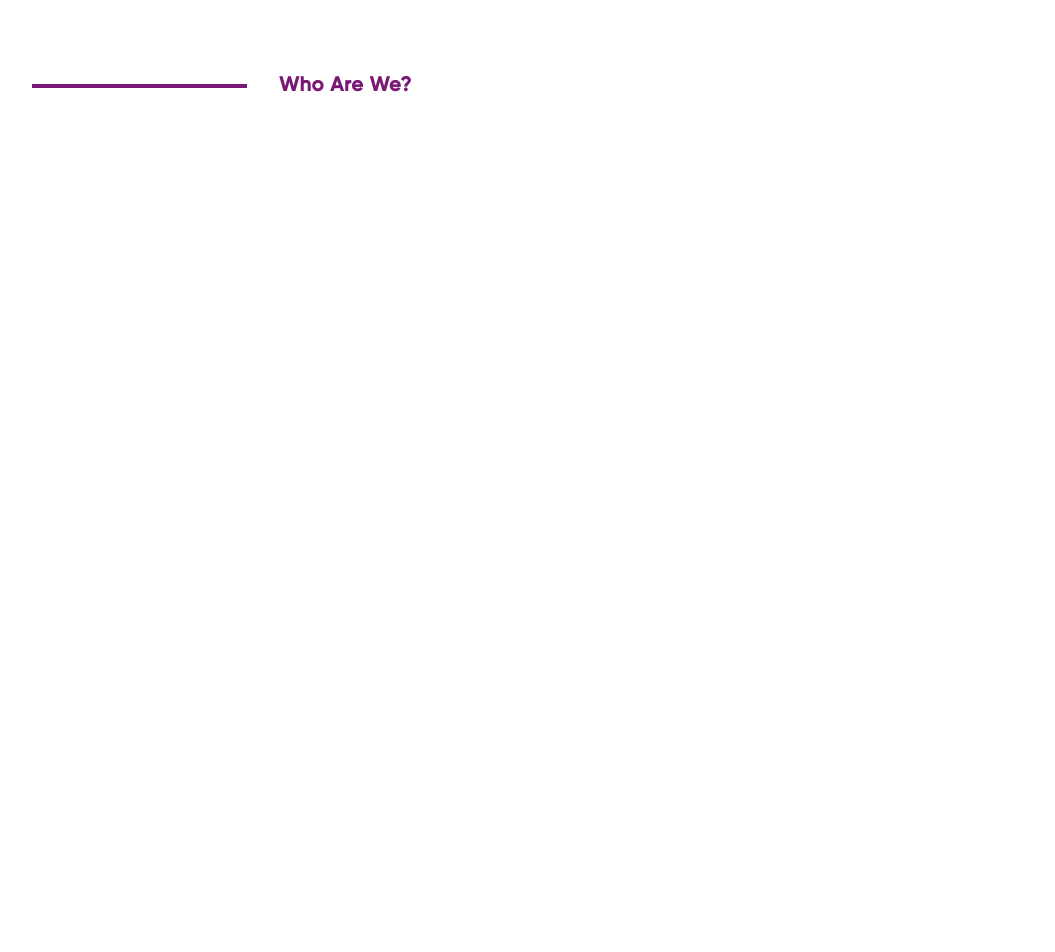
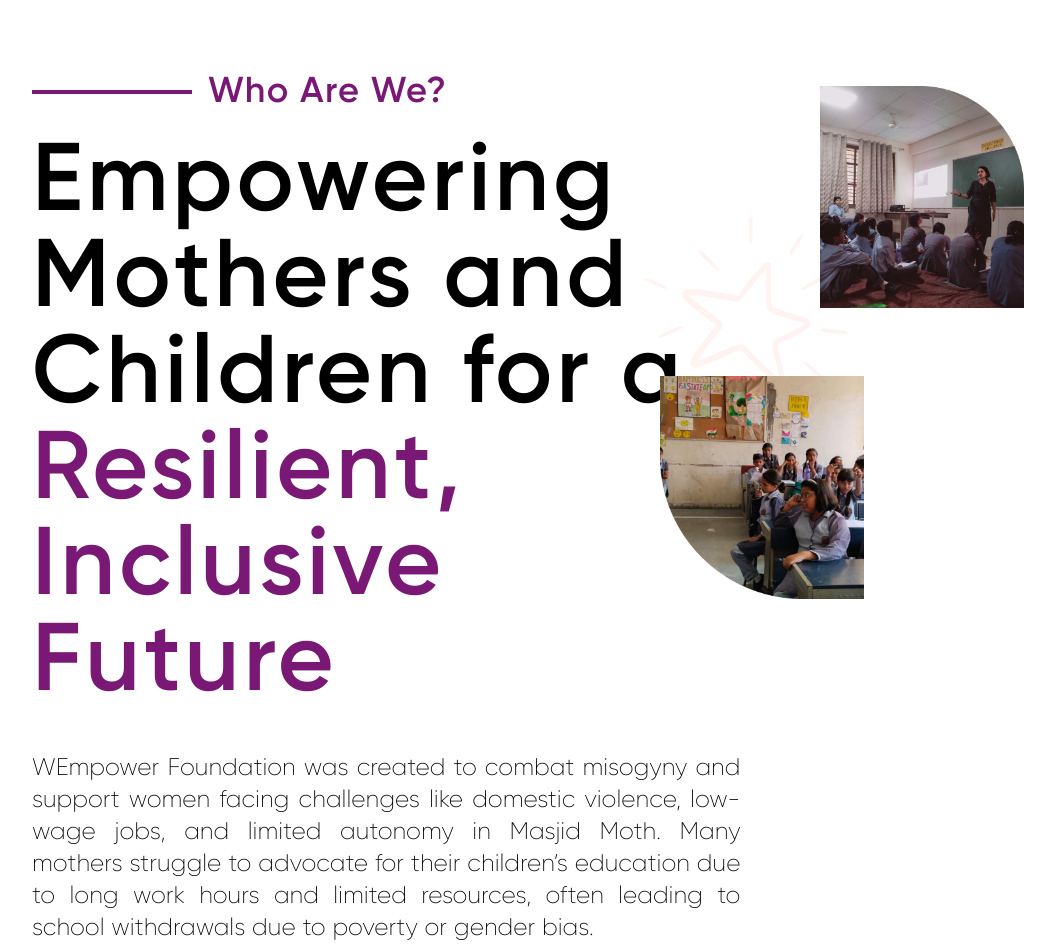
Before and after one commit to WEmpowerFoundation-24/WEmpowered_Website, a React (Vite) app in the folder Website/: page / in a window 1280 px wide. Shown: the part 1200-2152 px from the top of the page, without its empty margins (80-1135 px from the left). Before the commit the page ends 1484 px from the top, so only its background shows below. Built offline with nearby package versions, Linux system fonts and the light colour scheme.

Commit message:
made home_part3 responsive

```diff
--- a/Website/package.json
+++ b/Website/package.json
@@ -14,7 +14,7 @@
     "react": "^18.3.1",
     "react-dom": "^18.3.1",
     "react-router-dom": "^7.0.1",
-    "router": "^1.3.8"
+    "router": "^2.0.0"
   },
   "devDependencies": {
     "@eslint/js": "^9.13.0",
@@ -29,6 +29,6 @@
     "globals": "^15.11.0",
     "postcss": "^8.4.49",
     "tailwindcss": "^3.4.15",
-    "vite": "^5.4.10"
+    "vite": "^5.4.11"
   }
 }
--- a/Website/src/components/Home-Components/HomePart3Component/Heading.jsx
+++ b/Website/src/components/Home-Components/HomePart3Component/Heading.jsx
@@ -1,10 +1,8 @@
 export default function Heading() {
   return (
-    <>
-      <div className="font-Gilroy-700 text-6xl tracking-[0.04em] mb-10 pr-16 text-wrap leading-[75px]">
-        Empowering Mothers and Children for a{" "}
-        <span className="text-[#791975]">Resilient, Inclusive Future</span>
-      </div>
-    </>
+    <div className="font-Gilroy-700 text-4xl sm:text-5xl md:text-6xl lg:text-7xl xl:text-8xl tracking-[0.04em] mb-6 sm:mb-8 md:mb-10 pr-4 md:pr-16 text-wrap leading-tight md:leading-[75px] text-center sm:text-left">
+      Empowering Mothers and Children for a{" "}
+      <span className="text-[#791975]">Resilient, Inclusive Future</span>
+    </div>
   );
 }
--- a/Website/src/components/Home-Components/HomePart3Component/Images.jsx
+++ b/Website/src/components/Home-Components/HomePart3Component/Images.jsx
@@ -1,26 +1,30 @@
 import Star from "/src/assets/Home_Assets/Pink Star.png";
 import Classroom1 from "/src/assets/Home_Assets/Classroom-1.png";
 import Classroom2 from "/src/assets/Home_Assets/Classroom-2.png";
+
 export default function Images() {
   return (
-    <>
-      <div>
+    <div className="relative flex flex-col items-center justify-center lg:justify-start lg:items-start lg:block w-full min-h-[400px]">
+      {/* Star Image */}
       <img
         src={Star}
-          alt="pink start"
-          className=" w-80 absolute right-64 top-6"
+        alt="Pink Star"
+        className="w-32  lg:w-64 xl:w-80 lg:absolute lg:right-60 lg:top-20 hidden xl:block"
       />
+
+      {/* Classroom2 Image */}
       <img
         src={Classroom2}
         alt="Classroom2"
-          className="absolute w-80 right-16 top-[-50px]"
+        className="w-32  lg:w-64 xl:w-80 lg:absolute lg:right-16 lg:top-[-50px] hidden xl:block"
       />
+
+      {/* Classroom1 Image */}
       <img
         src={Classroom1}
         alt="Classroom1"
-          className="absolute w-80 top-60 right-56"
+        className="w-32  lg:w-64 xl:w-80 lg:absolute lg:right-56 lg:top-60 hidden xl:block"
       />
     </div>
-    </>
   );
 }
--- a/Website/src/components/Home-Components/HomePart3Component/Paragraph.jsx
+++ b/Website/src/components/Home-Components/HomePart3Component/Paragraph.jsx
@@ -1,21 +1,12 @@
 export default function Paragraph() {
   return (
-    <>
-      <div className="font-Gilroy-400 text-lg text-wrap pr-80">
-        <p className="mb-10 pr-20">
-          WEmpower Foundation was created to combat misogyny and support women
-          facing challenges like domestic violence, low-wage jobs, and limited
-          autonomy in Masjid Moth. Many mothers struggle to advocate for their
-          children’s education due to long work hours and limited resources,
-          often leading to school withdrawals due to poverty or gender bias.
-        </p>
-        <p className="pr-12">
-          Our programs provide mothers and children with resources, leadership
-          skills, and advocacy tools, strengthening family bonds and promoting
-          gender equality. Together, we envision a future where both mothers and
-          children have the resources and opportunities to thrive.
-        </p>
-      </div>
-    </>
+    <div className="font-Gilroy-400 text-lg sm:text-xl md:text-2xl text-wrap pr-4 sm:pr-8 md:pr-16 mb-8 text-justify">
+      <p className="mb-6">
+        WEmpower Foundation was created to combat misogyny and support women facing challenges like domestic violence, low-wage jobs, and limited autonomy in Masjid Moth. Many mothers struggle to advocate for their children’s education due to long work hours and limited resources, often leading to school withdrawals due to poverty or gender bias.
+      </p>
+      <p>
+        Our programs provide mothers and children with resources, leadership skills, and advocacy tools, strengthening family bonds and promoting gender equality. Together, we envision a future where both mothers and children have the resources and opportunities to thrive.
+      </p>
+    </div>
   );
 }
--- a/Website/src/components/Home-Components/HomePart3Component/WhoWeAre.jsx
+++ b/Website/src/components/Home-Components/HomePart3Component/WhoWeAre.jsx
@@ -1,12 +1,10 @@
 export default function WhoWeAre() {
   return (
-    <>
-      <div className="flex justify-start items-center xl:mb-6">
-        <div className="border-2 border-[#791975] w-[100px] xl:w-[215px] h-0"></div>
-        <div className="xl:font-Gilroy-700 font-black text-sm xl:text-xl tracking-[0.04em] pl-4 xl:pl-8 text-[#791975]">
-          Who Are We?
-        </div>
+    <div className="flex justify-start items-center mb-6">
+      <div className="border-2 border-[#791975] w-24 sm:w-32 md:w-40 h-0"></div>
+      <div className="font-Gilroy-700 text-xl sm:text-2xl md:text-3xl xl:text-4xl tracking-[0.04em] pl-4 text-[#791975]">
+        Who Are We?
       </div>
-    </>
+    </div>
   );
 }
--- a/Website/src/components/Home-Components/Home_Part3.jsx
+++ b/Website/src/components/Home-Components/Home_Part3.jsx
@@ -1,16 +1,19 @@
 import { WhoWeAre, Heading, Paragraph, Images } from "./HomePart3Component";
+
 export default function Home_Part3() {
   return (
     <>
-      <div className="flex justify-start flex-col py-10 px-4 xl:py-20 xl:px-28 xl:mb-20" id="about">
+      <div
+        className="flex flex-col py-6 px-4 xxxs:py-8 xxxs:px-6 md:py-12 md:px-16 lg:py-20 lg:px-28 mb-8 lg:mb-20"
+        id="about"
+      >
         <WhoWeAre />
-
-        <div className="flex justify-center relative">
-          <div className="pr-72">
-            {/* <Heading /> */}
-            {/* <Paragraph /> */}
+        <div className="flex flex-col lg:flex-row justify-center items-start relative">
+          <div className="lg:pr-20">
+            <Heading />
+            <Paragraph />
           </div>
-          {/* <Images /> */}
+          <Images />
         </div>
       </div>
     </>
```
Also changed, not shown: 1 other file (tests, documents, lock files or other folders). Lines whose indentation alone changed are shown as unchanged.
